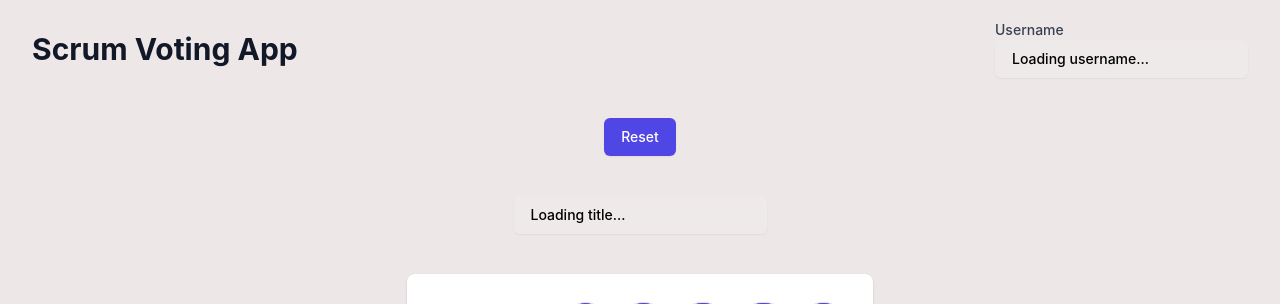
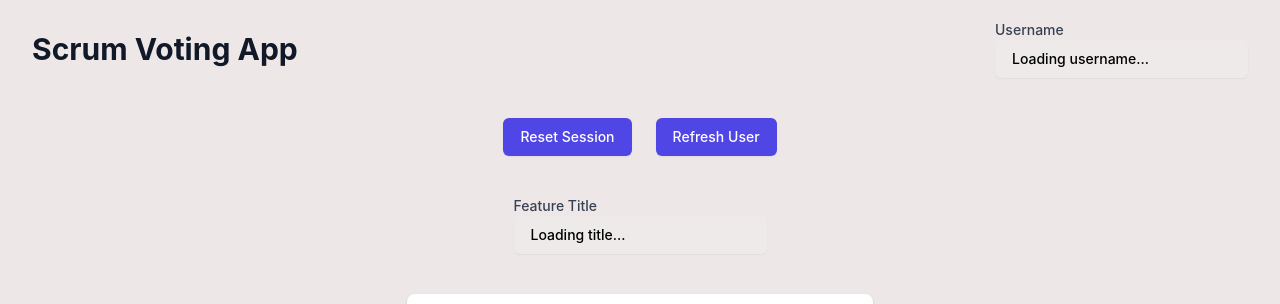
Before and after one commit to mliakos/scrum-voting-app, a React (Create React App) app: page / in a window 1280 px wide. Shown: the top 304 px of the page. Built offline with nearby package versions, Linux system fonts and the light colour scheme; no server answers; the database is empty.

Commit message:
Added refresh user functionality, refactored Input

```diff
--- /dev/null
+++ b/src/common/createDefaultUser.js
@@ -0,0 +1,13 @@
+import addUser from "../store/actions/users/addUser";
+
+const createDefaultUser = dispatch => {
+	const suffix = Math.random().toString(20).substr(2, 6);
+
+	const payload = {
+		username: `user_${suffix}`
+	};
+
+	dispatch(addUser(payload));
+};
+
+export default createDefaultUser;
--- a/src/components/Button/Button.js
+++ b/src/components/Button/Button.js
@@ -2,7 +2,7 @@ const Button = props => {
 	return (
 		<button
 			type="button"
-			className="relative inline-flex items-center px-4 py-2 border border-transparent shadow-sm text-sm font-medium rounded-md text-white bg-indigo-600 hover:bg-indigo-700 focus:outline-none focus:ring-2 focus:ring-offset-2 focus:ring-indigo-500"
+			className={`${props.className} relative inline-flex items-center px-4 py-2 border border-transparent shadow-sm text-sm font-medium rounded-md text-white bg-indigo-600 hover:bg-indigo-700 focus:outline-none focus:ring-2 focus:ring-offset-2 focus:ring-indigo-500`}
 			onClick={props.handleClick}
 			disabled={props.disabled}
 		>
--- a/src/components/FeatureTitle/FeatureTitle.js
+++ b/src/components/FeatureTitle/FeatureTitle.js
@@ -13,13 +13,15 @@ const FeatureTitle = props => {
 	};
 
 	return (
-		<div>
+		<div className="mt-10">
 			<Input
-				className="items-center mt-10 px-4 py-2 border border-transparent rounded-md shadow-sm text-sm font-medium focus:outline-none focus:ring-2 focus:ring-offset-2 focus:ring-indigo-500"
+				className="items-center px-4 py-2 border border-transparent rounded-md shadow-sm text-sm font-medium focus:outline-none focus:ring-2 focus:ring-offset-2 focus:ring-indigo-500"
 				handleChange={handleTitleChange}
 				value={title === null ? "Loading title..." : title}
 				placeholder="Feature title"
 				disabled={title === null ? true : false}
+				label="Feature Title"
+				name="title"
 			/>
 		</div>
 	);
--- a/src/components/Heading/Heading.js
+++ b/src/components/Heading/Heading.js
@@ -34,18 +34,12 @@ const Heading = props => {
 			</div>
 			<div className="mt-10 flex md:mt-0 md:ml-4 justify-center">
 				<div>
-					<label
-						htmlFor="Username"
-						className="block text-sm font-medium text-gray-700"
-					>
-						Username
-					</label>
 					<Input
 						label="Username"
 						placeholder="Type a username..."
 						handleChange={event => handleUserUpdate(event)}
 						value={user ? user[currentUserId].username : "Loading username..."}
-						name="Username"
+						name="username"
 						className="inline-flex items-center px-4 py-2 border border-transparent rounded-md shadow-sm text-sm font-medium focus:outline-none focus:ring-2 focus:ring-offset-2 focus:ring-indigo-500"
 						disabled={user ? false : true}
 					/>
--- a/src/components/Input/Input.js
+++ b/src/components/Input/Input.js
@@ -1,5 +1,18 @@
+import React from "react";
+
 const Input = props => {
+	const label = props.label ? (
+		<label
+			htmlFor={props.name}
+			className="block text-sm font-medium text-gray-700"
+		>
+			{props.label}
+		</label>
+	) : null;
+
 	return (
+		<React.Fragment>
+			{label}
 			<input
 				type="text"
 				name={props.name}
@@ -9,6 +22,7 @@ const Input = props => {
 				value={props.value}
 				disabled={props.disabled}
 			/>
+		</React.Fragment>
 	);
 };
 
--- a/src/components/Users/Users.js
+++ b/src/components/Users/Users.js
@@ -6,11 +6,12 @@ import { useDispatch, useSelector } from "react-redux";
 import { useEffect } from "react";
 
 // Actions imports
-import addUser from "../../store/actions/users/addUser";
 import setHidden from "../../store/actions/setHidden";
 
 // Utility imports
 import getLocalStorage from "../../utils/getLocalStorage";
+
+import createDefaultUser from "../../common/createDefaultUser";
 
 const Users = props => {
 	const dispatch = useDispatch();
@@ -20,18 +21,8 @@ const Users = props => {
 
 	// Default user creation handling
 	useEffect(() => {
-		const createDefaultUser = () => {
-			const suffix = Math.random().toString(20).substr(2, 6);
-
-			const payload = {
-				username: `user_${suffix}`
-			};
-
-			dispatch(addUser(payload));
-		};
-
 		// Create a user if there is not one
-		if (currentUserId === null) createDefaultUser();
+		if (currentUserId === null) createDefaultUser(dispatch);
 	}, []);
 
 	const revealVotes = () => {
--- a/src/containers/App.js
+++ b/src/containers/App.js
@@ -11,11 +11,15 @@ import { useEffect } from "react";
 import resetVotes from "../store/actions/users/resetVotes";
 import setHidden from "../store/actions/setHidden";
 import setTitle from "../store/actions/feature/setTitle";
+import removeUser from "../store/actions/users/removeUser";
 
 // Listeners imports
 import setupRootStateListeners from "../store/actions/setupFirebaseListeners";
 import setupFeatureListeners from "../store/actions/users/setupFirebaseListeners";
 import setupUsersListeners from "../store/actions/feature/setupFirebaseListeners";
+import getLocalStorage from "../utils/getLocalStorage";
+
+import createDefaultUser from "../common/createDefaultUser";
 
 const App = () => {
 	//TODO: Write some tests
@@ -41,12 +45,28 @@ const App = () => {
 		dispatch(setHidden(true));
 	};
 
+	const handleRefreshUser = () => {
+		dispatch(removeUser(getLocalStorage("userId")));
+		createDefaultUser(dispatch);
+	};
+
 	return (
 		<main className="max-w-7xl mx-auto my-5 px-4 sm:px-6 lg:px-8">
 			<Heading />
 			<div className="flex flex-col flex-wrap max-w-3xl mx-auto mt-10">
 				<div className="flex justify-center">
-					<Button title="Reset" handleClick={handleReset} disabled={hidden} />
+					<Button
+						title="Reset Session"
+						handleClick={handleReset}
+						disabled={hidden}
+						className="mr-3"
+					/>
+					<Button
+						title="Refresh User"
+						handleClick={handleRefreshUser}
+						disabled={false}
+						className="ml-3"
+					/>
 				</div>
 				<div className="flex justify-center">
 					<FeatureTitle />
--- /dev/null
+++ b/src/firebase/users/removeUser.js
@@ -0,0 +1,19 @@
+import { SET_USERS } from "../../store/constants/users";
+
+const removeUser = ({ ref, oldState, firebase, dispatch }) => {
+	firebase
+		.ref(ref)
+		.remove()
+
+		.catch(e => {
+			// Revert to old state in case of error
+			dispatch({
+				type: SET_USERS,
+				payload: oldState
+			});
+
+			alert("There was an error performing the request.");
+		});
+};
+
+export default removeUser;
--- /dev/null
+++ b/src/store/actions/users/removeUser.js
@@ -0,0 +1,24 @@
+import firebaseRemoveUser from "../../../firebase/users/removeUser";
+import removeLocalStorage from "../../../utils/removeLocalStorage";
+
+const removeUser = payload => (dispatch, getState, getFirebase) => {
+	const firebase = getFirebase();
+	const state = getState();
+	const {
+		users: { users: oldState }
+	} = state;
+
+	const config = {
+		ref: `users/${payload}`,
+		oldState,
+		firebase,
+		dispatch
+	};
+
+	removeLocalStorage("userId");
+	removeLocalStorage("username");
+
+	firebaseRemoveUser(config);
+};
+
+export default removeUser;
--- /dev/null
+++ b/src/utils/removeLocalStorage.js
@@ -0,0 +1,5 @@
+const removeLocalStorage = key => {
+	localStorage.removeItem(key);
+};
+
+export default removeLocalStorage;
--- a/src/utils/setLocalStorage.js
+++ b/src/utils/setLocalStorage.js
@@ -1,5 +1,5 @@
 const setLocalStorage = ({ key, value }) => {
-	return localStorage.setItem(key, JSON.stringify(value));
+	localStorage.setItem(key, JSON.stringify(value));
 };
 
 export default setLocalStorage;
```
Also changed, not shown: 1 other file (tests, documents, lock files or other folders). Lines whose indentation alone changed are shown as unchanged.
